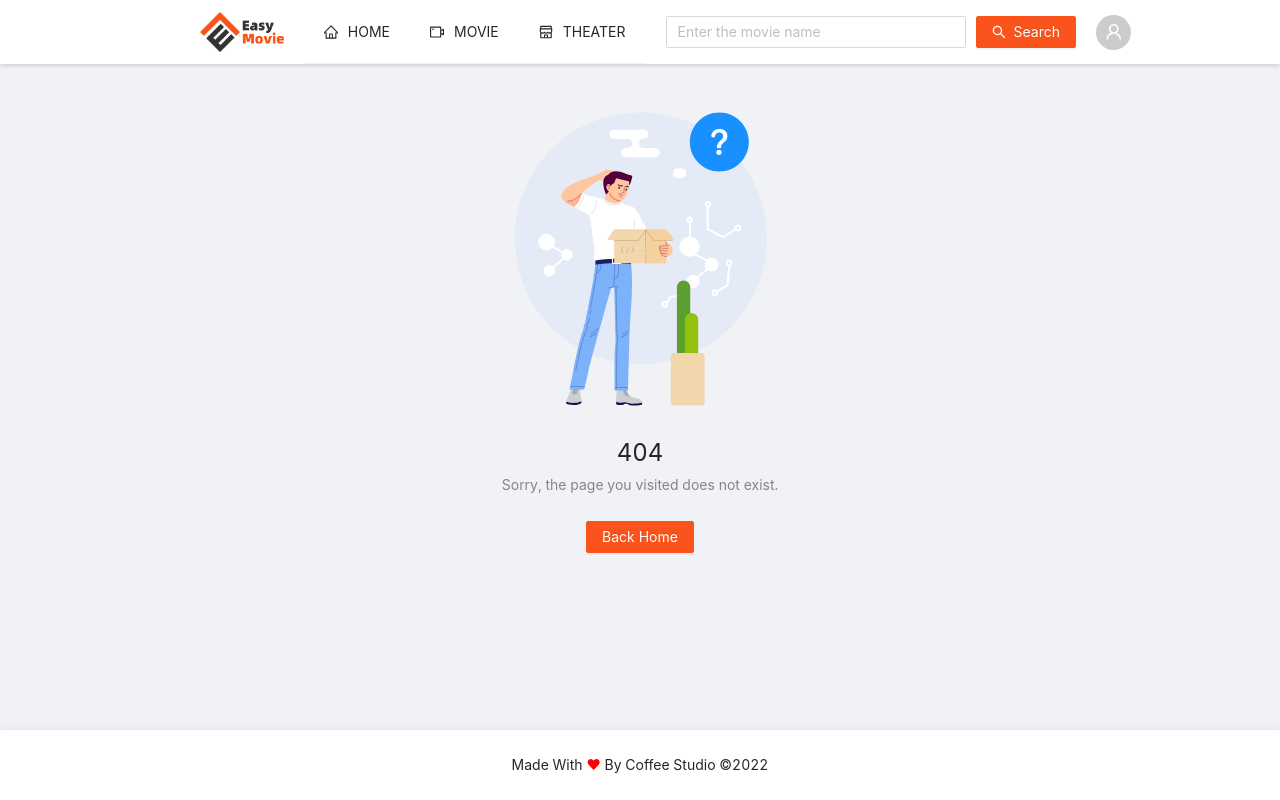
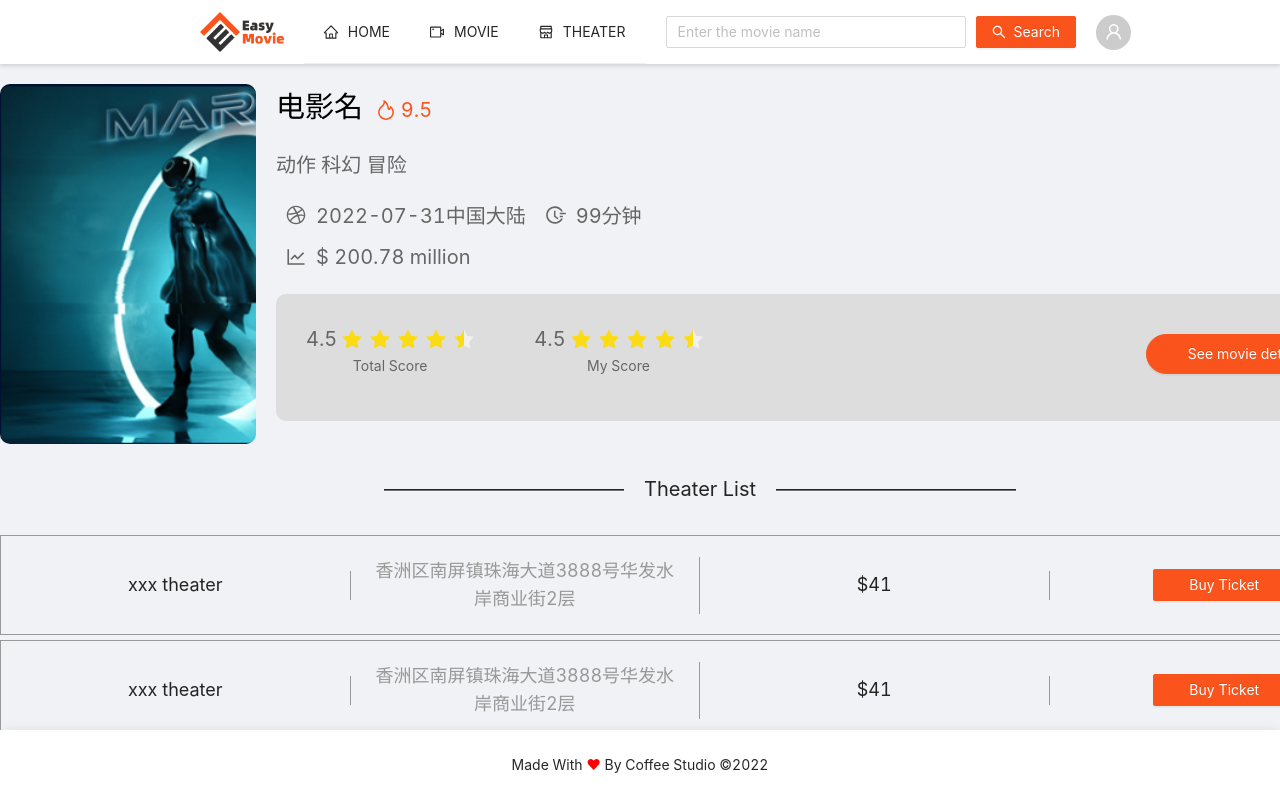
Before and after one commit to AFS-Bootcamp-202207-Class-3-1/easy-movie-ui, a React app: page /chooseTheater in a window 1280 px wide. Before the commit this address had no page. Built offline with nearby package versions, Linux system fonts and the light colour scheme.

Commit message:
feat: static chooseTheaterPage

```diff
--- a/src/App.js
+++ b/src/App.js
@@ -6,6 +6,7 @@ import IndexPage from "./pages/IndexPage";
 import MoviePage from "./pages/MoviePage";
 import TheaterPage from "./pages/TheaterPage";
 import MovieDetailPage from "./pages/MovieDetailPage";
+import ChooseTheaterPage from "./pages/ChooseTheaterPage";
 import { Layout, BackTop } from "antd";
 import { Route, Routes, Outlet } from "react-router-dom";
 import NotFoundPage from "./pages/NotFoundPage";
@@ -27,6 +28,7 @@ function App() {
                 <Route path="/movie" element={<MoviePage />} />
                 <Route path="/theater" element={<TheaterPage />} />
                 <Route path="/movieDetail" element={<MovieDetailPage />} />
+                <Route path="/chooseTheater" element={<ChooseTheaterPage />} />
                 <Route path="*" element={<NotFoundPage />} />
               </Route>
             </Routes>
--- /dev/null
+++ b/src/layout/ChooseTheaterPage.less
@@ -0,0 +1,139 @@
+.ChooseTheaterPage{
+    .movieInfo {
+        // background-color: pink;
+        margin-top: 20px;
+        overflow: hidden;
+        .left {
+          float: left;
+          overflow: hidden;
+          img {
+            position: relative;
+            z-index: 100;
+            width: 256px;
+            height: 360px;
+            text-shadow: 2px 2px 4px rgba(0, 0, 0, 0.5);
+            border-radius: 10px;
+          }
+        }
+        .right {
+          display: flex;
+          flex-direction: column;
+          justify-content: space-around;
+          margin-left: 20px;
+          font-size: 20px;
+          float: left;
+          text-align: left;
+          color: #666;
+          .name_wrap {
+            .name {
+              color: #000;
+              font-size: 29px;
+              .hot{
+                  font-size: 20px;
+                  color: rgb(250, 84, 28);
+                  span{
+                      margin-left: 5px;
+                  }
+              }
+            }
+            .englishName {
+              margin-left: 20px;
+              font-size: 20px;
+            }
+          }
+          .type {
+            margin-top: 20px;
+          }
+          .time {
+            margin-top: 20px;
+            .runtime {
+              margin-left: 10px;
+            }
+            span {
+              margin-left: 10px;
+            }
+          }
+          .ticket {
+            margin-top: 10px;
+            span {
+              margin-left: 10px;
+            }
+          }
+          .score_wrap {
+            margin-top: 20px;
+            background-color: #ddd;
+            overflow: hidden;
+            width: 1100px;
+            border-radius: 10px;
+            .score {
+              margin-left: 30px;
+              margin-top: 30px;
+              margin-bottom: 30px;
+              display: inline-block;
+              text-align: center;
+              margin-right: 30px;
+              .num {
+                padding-top: 15px;
+                padding-right: 5px;
+              }
+              .info {
+                font-size: 14px;
+              }
+            }
+            .buy_btn {
+              float: right;
+              margin-top: 40px;
+              margin-right: 30px;
+              button {
+                width: 200px;
+                height: 40px;
+                border-radius: 20px;
+              }
+            }
+          }
+        }
+      }
+      .theaterList{
+          margin-top: 30px;
+          .title{
+              font-size: 20px;
+            text-align: center;
+            .leftLine{
+                margin-right: 20px;
+            }
+            .rightLine{
+                margin-left: 20px;
+            }
+          }
+          .body{
+              margin-top: 30px;
+              .theaterItem{
+                  font-size: 18px;
+                  display: flex;
+                  height: 100px;
+                  border: 1px solid #999;
+                  margin-bottom: 5px;
+                  .address{
+                      color: #999;
+                  }
+                  div{
+                      flex:1;
+                      display: flex;
+                      justify-content: center;
+                      align-items: center;
+                      span{
+                          text-align: center;
+                          padding: 0 20px;
+                      border-right: 1px solid #999;
+                      display: inline-block;
+                      width: 100%;
+                      }
+                      .ant-btn{
+                          span{
+                            border: 0 solid #000;}
+                      }
+                  }
+              }
+          }
+      }
+}
--- a/src/layout/MovieDetail.less
+++ b/src/layout/MovieDetail.less
@@ -29,6 +29,13 @@
         .name {
           color: #000;
           font-size: 29px;
+          .hot{
+              font-size: 20px;
+              color: rgb(250, 84, 28);
+              span{
+                  margin-left: 5px;
+              }
+          }
         }
         .englishName {
           margin-left: 20px;
@@ -42,15 +49,14 @@
         margin-top: 20px;
         .runtime {
           margin-left: 10px;
-
         }
-        span{
+        span {
           margin-left: 10px;
         }
       }
       .ticket {
         margin-top: 10px;
-        span{
+        span {
           margin-left: 10px;
         }
       }
@@ -67,8 +73,9 @@
           display: inline-block;
           text-align: center;
           margin-right: 30px;
-          .num{
-              padding-top: 10px;
+          .num {
+            padding-top: 15px;
+            padding-right: 5px;
           }
           .info {
             font-size: 14px;
@@ -100,7 +107,7 @@
           height: 20px;
           background-color: rgb(250, 84, 28);
         }
-        .titleName{
+        .titleName {
           display: inline-block;
           font-size: 30px;
           line-height: 40px;
@@ -108,67 +115,67 @@
           line-height: 40px;
         }
       }
-      .content{
+      .content {
         margin-top: 30px;
       }
-      .photo{
-          .ant-image{
+      .photo {
+        .ant-image {
           width: 255px;
           height: 136px;
           margin-right: 30px;
         }
       }
-      .introduction{
+      .introduction {
       }
-      .cast{
+      .cast {
         overflow: hidden;
-          .item{
+        .item {
           margin-right: 40px;
           float: left;
           text-align: center;
           width: 175px;
           height: 300px;
-            img{
+          img {
             border-radius: 80px;
             width: 175px;
             height: 230px;
           }
-            .name{
+          .name {
             color: #000;
             font-size: 26px;
           }
-            .position{
+          .position {
             color: #999;
             font-size: 18px;
           }
         }
       }
-      .comment{
+      .comment {
         margin-bottom: 100px;
-          .commentItem{
+        .commentItem {
           list-style: none;
-            .head{
+          .head {
             padding-top: 20px;
-                img{
+            img {
               width: 40px;
               height: 40px;
               border-radius: 50%;
             }
-                .name{
+            .name {
               margin-left: 10px;
             }
-                .time{
+            .time {
               color: #aaa;
               margin-left: 10px;
             }
           }
-            .body{
+          .body {
             margin-top: 10px;
             padding-left: 50px;
-                .num{
+            .num {
               margin-right: 10px;
             }
-                .like{
+            .like {
               margin-top: 10px;
               color: rgb(250, 84, 28);
             }
--- /dev/null
+++ b/src/pages/ChooseTheaterPage.js
@@ -0,0 +1,106 @@
+import { useNavigate } from "react-router-dom";
+import { Rate, Button, Image, Avatar,Space, Table, Tag } from "antd";
+import {
+  DribbbleOutlined,
+  FieldTimeOutlined,
+  LineChartOutlined,
+  HeartOutlined,
+  LikeOutlined,
+  FireOutlined,
+} from "@ant-design/icons";
+
+import "../layout/ChooseTheaterPage.less";
+import moviePng from "../static/movie.png";
+import photoPng from "../static/photo.png";
+import castPng from "../static/cast.png";
+import BackToMovieList from "../features/backToMovieList/BackToMovieList";
+
+const ChooseTheaterPage = () => {
+
+
+
+
+
+  return (
+    <div className="ChooseTheaterPage">
+      {/* 电影信息 开始 */}
+      <div className="movieInfo w">
+        <div className="left">
+          <img src={moviePng} alt="" srcset="" />
+        </div>
+        <div className="right">
+          <span className="name_wrap">
+            <span className="name">
+              电影名{" "}
+              <span className="hot">
+                <FireOutlined />
+                <span className="num">9.5</span>{" "}
+              </span>{" "}
+            </span>
+          </span>
+          <div className="type">动作 科幻 冒险</div>
+          <div className="time">
+            <div className="date_country">
+              <DribbbleOutlined />
+              <span>2022-07-31中国大陆</span>
+              <span className="runtime">
+                <FieldTimeOutlined />
+                <span>99分钟</span>
+              </span>
+            </div>
+          </div>
+          <span className="ticket">
+            <LineChartOutlined />
+            <span>$ 200.78 million </span>
+          </span>
+          <div className="score_wrap">
+            <div className="totalScore score">
+              <span className="num">4.5</span>
+              <Rate allowHalf disabled value={4.5} />
+              <p className="info">Total Score</p>
+            </div>
+            <div className="userScore score">
+              <span className="num">4.5</span>
+              <Rate allowHalf disabled value={4.5} />
+              <p className="info">My Score</p>
+            </div>
+            <div className="buy_btn">
+              <Button type="primary">See movie details</Button>
+            </div>
+          </div>
+        </div>
+        {/* 电影信息 结束 */}
+      </div>
+      {/* 影院列表 开始 */}
+      <div className="theaterList w">
+        <div className="title">
+          <span className="leftLine">————————————</span>
+          <span>Theater List</span>
+          <span className="rightLine">————————————</span>
+        </div>
+        <div className="body">
+            {/* 单条影院 开始 */}
+            <div className="theaterItem w">
+                <div><span>xxx theater</span></div>
+                <div><span className="address">香洲区南屏镇珠海大道3888号华发水岸商业街2层</span></div>
+                <div><span>$41</span></div>
+                <div><Button type="primary">Buy Ticket</Button></div>
+            </div>
+            {/* 单条影院 结束 */}
+                        {/* 单条影院 开始 */}
+                        <div className="theaterItem w">
+                <div><span>xxx theater</span></div>
+                <div><span className="address">香洲区南屏镇珠海大道3888号华发水岸商业街2层</span></div>
+                <div><span>$41</span></div>
+                <div><Button type="primary">Buy Ticket</Button></div>
+            </div>
+            {/* 单条影院 结束 */}
+
+        </div>
+      </div>
+      {/* 影院列表 结束 */}
+    </div>
+  );
+};
+
+export default ChooseTheaterPage;
--- a/src/pages/MovieDetailPage.js
+++ b/src/pages/MovieDetailPage.js
@@ -5,7 +5,7 @@ import {
   FieldTimeOutlined,
   LineChartOutlined,
   HeartOutlined,
-  LikeOutlined,
+  LikeOutlined,FireOutlined,
 } from "@ant-design/icons";
 
 import "../layout/MovieDetail.less";
@@ -27,7 +27,8 @@ const MovieDetailPage = () => {
         </div>
         <div className="right">
           <span className="name_wrap">
-            <span className="name">电影名</span>
+            <span className="name">电影名 <span className="hot"><FireOutlined />
+            <span className="num">9.5</span> </span> </span>
           </span>
           <div className="type">动作 科幻 冒险</div>
           <div className="time">
@@ -114,19 +115,19 @@ const MovieDetailPage = () => {
           <div className="content cast">
             <div className="item">
               <img src={castPng} alt="" />
-              <span className="name">导演名</span>
+              <span className="name">Edward</span>
               <br />
               <span className="position">导演</span>
             </div>
             <div className="item">
               <img src={castPng} alt="" />
-              <span className="name">导演名</span>
+              <span className="name">Lewis</span>
               <br />
               <span className="position">导演</span>
             </div>
             <div className="item">
               <img src={castPng} alt="" />
-              <span className="name">导演名</span>
+              <span className="name">Carlos</span>
               <br />
               <span className="position">导演</span>
             </div>
```
Lines whose indentation alone changed are shown as unchanged.
